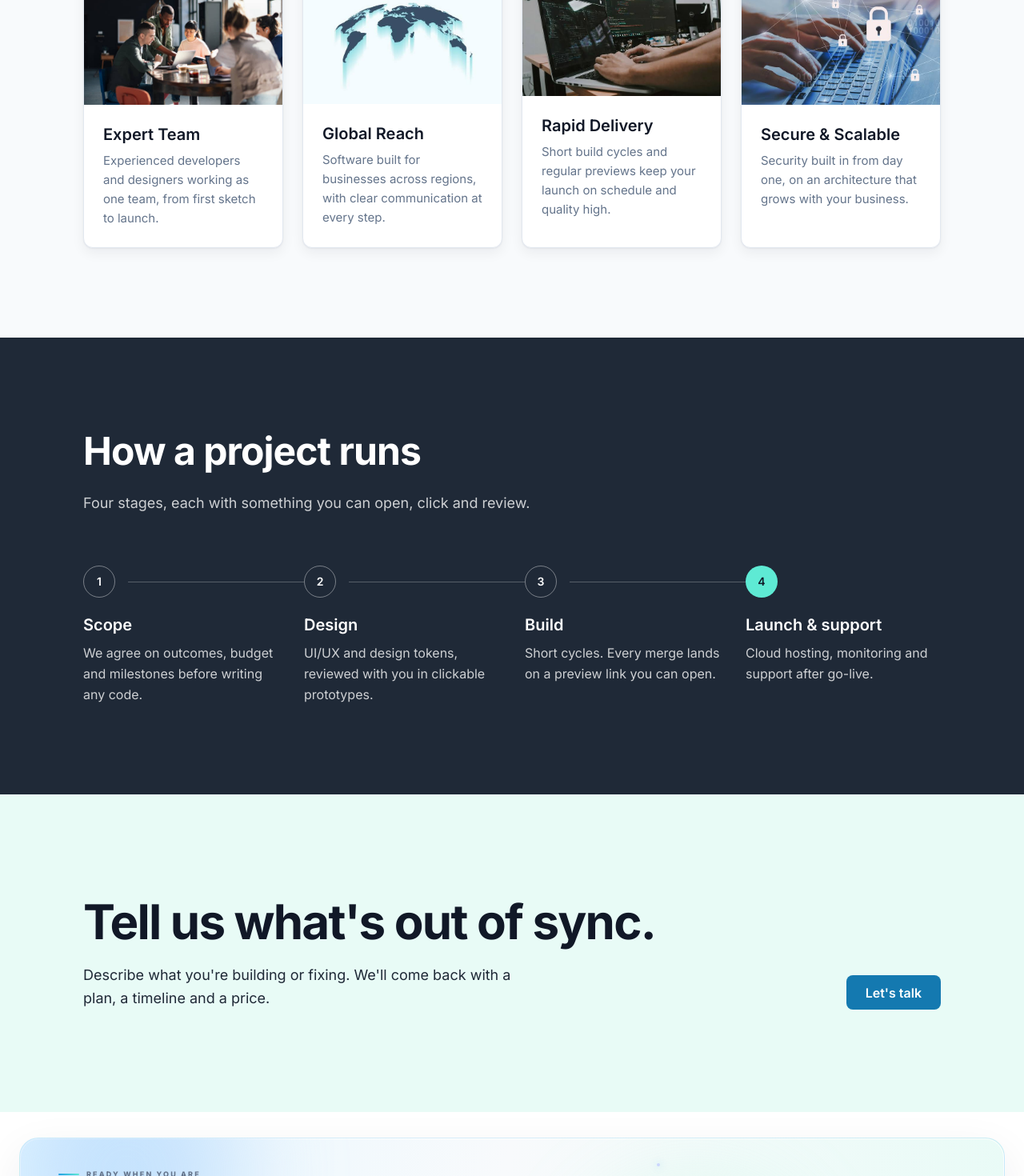
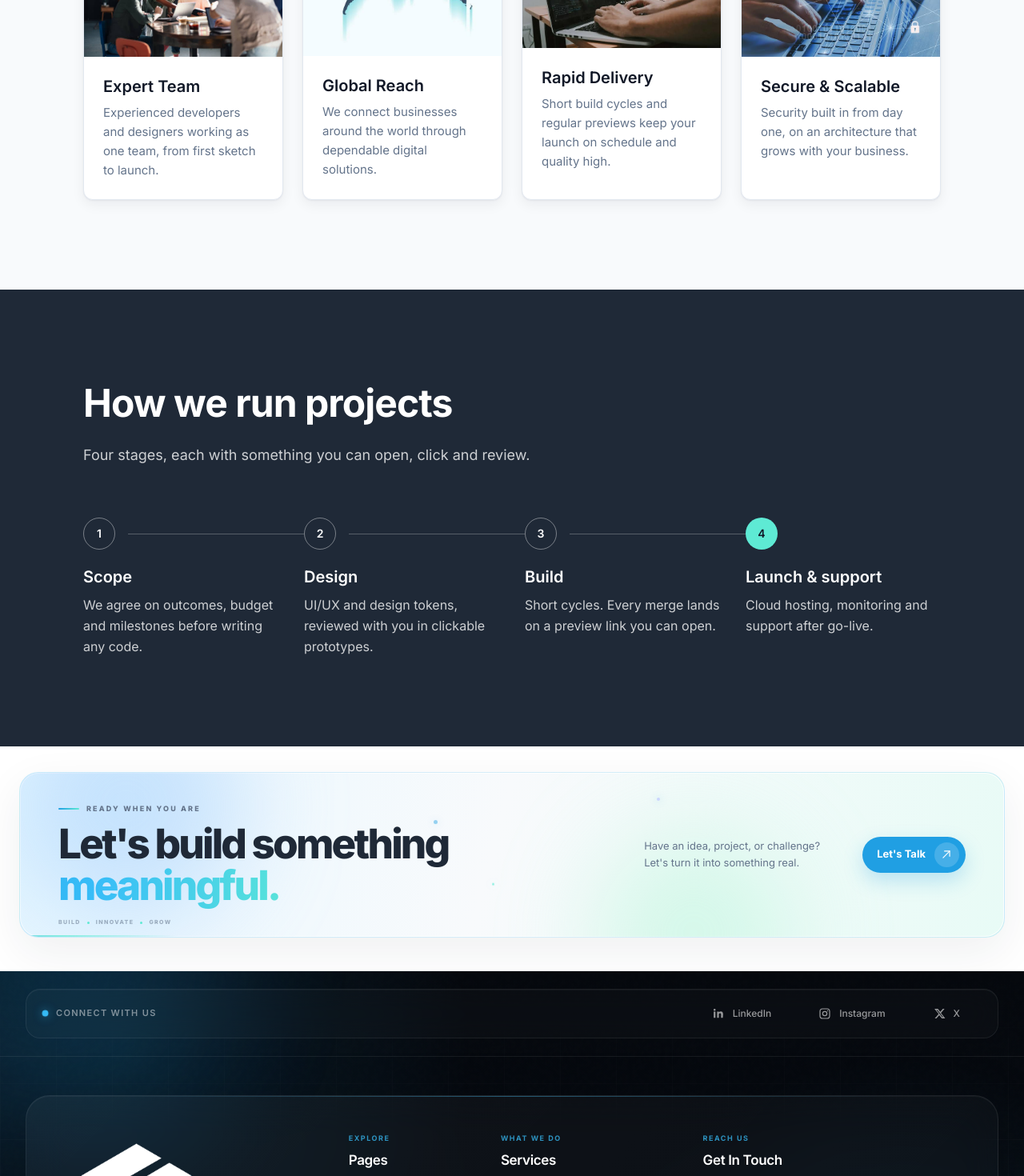
Before and after one commit to Shreeja-88/optimum-sync-website-redesign, a React (Vite) app in the folder optimum-sync/: page /about in a window 1280 px wide. Shown: the part 2120-3590 px from the top of the page at 80% size. Built offline with nearby package versions, Linux system fonts and the light colour scheme.

Commit message:
Remove duplicate CTA and refine About page text

```diff
--- a/optimum-sync/src/components/about/AboutCTA.jsx
+++ /dev/null
@@ -1,23 +0,0 @@
-import { Link } from "react-router-dom";
-import Forming from "./Forming";
-import { cta } from "./aboutData";
-
-export default function AboutCTA() {
-  return (
-    <section className="os-bg-pale-mint">
-      <div className="mx-auto grid w-full max-w-6xl gap-10 px-6 py-24 md:grid-cols-[1fr_auto] md:items-end md:px-10 md:py-32">
-        <div>
-          <h2 className="max-w-3xl text-4xl font-bold leading-[1.05] tracking-[-0.03em] [text-wrap:balance] md:text-6xl">
-            <Forming>{cta.title}</Forming>
-          </h2>
-          <p className="os-text-strong mt-5 max-w-xl text-lg leading-relaxed">
-            <Forming>{cta.text}</Forming>
-          </p>
-        </div>
-        <Link className="os-btn os-btn-primary justify-self-start md:justify-self-end" to={cta.button.to}>
-          {cta.button.label}
-        </Link>
-      </div>
-    </section>
-  );
-}
--- a/optimum-sync/src/components/about/aboutData.js
+++ b/optimum-sync/src/components/about/aboutData.js
@@ -25,7 +25,7 @@ export const story = {
 // (its card is included below, commented out: remove the // marks to bring it back).
 // `image` is a path under /public. `imageAlt` describes it for screen readers.
 export const whyUs = {
-  title: "Engineered for performance & speed.",
+  title: "Why choose us.",
   intro: "Clean, production-ready code, delivered at maximum velocity.",
   items: [
     {
@@ -36,7 +36,7 @@ export const whyUs = {
     },
     {
       title: "Global Reach",
-      text: "Software built for businesses across regions, with clear communication at every step.",
+      text: "We connect businesses around the world through dependable digital solutions.",
       image: "/why-us/global-reach.jpeg",
       imageAlt: "A globe showing connected regions",
     },
@@ -61,7 +61,7 @@ export const whyUs = {
 };
 
 export const workflow = {
-  title: "How a project runs",
+  title: "How we run projects",
   intro: "Four stages, each with something you can open, click and review.",
   steps: [
     {
--- a/optimum-sync/src/pages/About.jsx
+++ b/optimum-sync/src/pages/About.jsx
@@ -3,7 +3,6 @@ import AboutHero from "../components/about/AboutHero";
 import Story from "../components/about/Story";
 import WhyUs from "../components/about/WhyUs";
 import Process from "../components/about/Process";
-import AboutCTA from "../components/about/AboutCTA";
 import "../components/about/about.css";
 
 // P4 builds this page. Keep the section ids: the footer links to #why-us.
@@ -15,7 +14,6 @@ export default function About() {
       <Story />
       <WhyUs />
       <Process />
-      <AboutCTA />
     </div>
   );
 }
```
